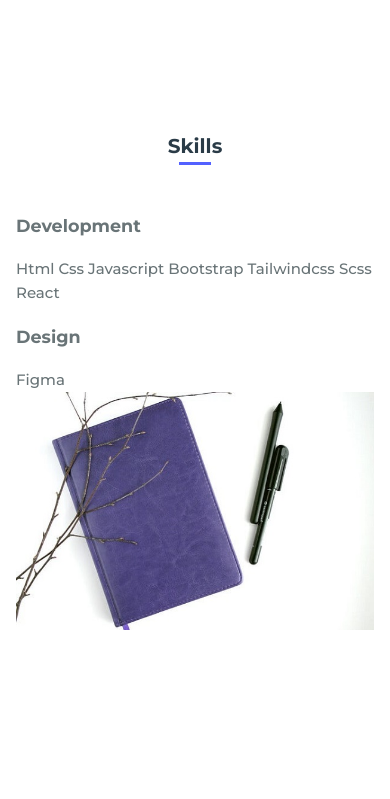
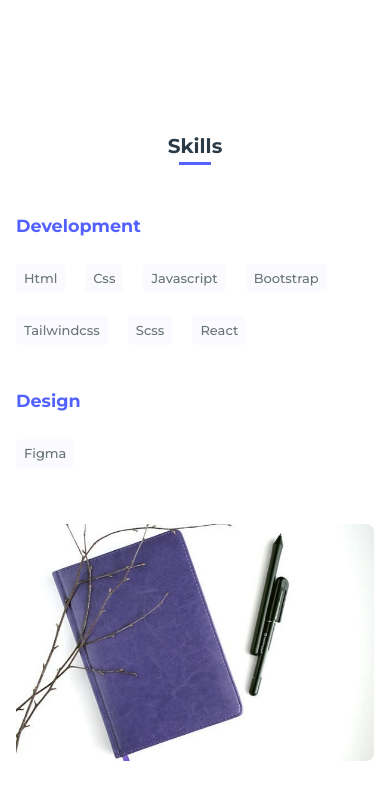
Before and after one commit to ramaherdianto/portfolio, a plain HTML site: page index.html in a window 390 px wide. Shown: the part 1386-2185 px from the top of the page. Before the commit the page ends 2064 px from the top, so only its background shows below. Drawn offline with nearby package versions, Linux system fonts and the light colour scheme.

Commit message:
memberikan style pada section skills dan sudah responsive

```diff
--- a/assets/css/style.css
+++ b/assets/css/style.css
@@ -333,6 +333,32 @@ img {
   color: var(--first-color);
 }
 
+/* ===== SKILLS =====*/
+.skills__container {
+  row-gap: 2rem;
+}
+.skills__subtitle {
+  color: var(--first-color);
+  margin-bottom: var(--mb-3);
+}
+.skills__name {
+  display: inline-block;
+  font-size: var(--small-font-size);
+  margin-right: var(--mb-2);
+  margin-bottom: var(--mb-3);
+  padding: 0.25rem 0.5rem;
+  background-color: var(--white-color);
+  border-radius: 0.25rem;
+  transition: all 0.4s ease-in-out;
+}
+.skills__name:hover {
+  background-color: var(--first-color);
+  color: var(--white-color);
+}
+.skills__img img {
+  border-radius: 0.5rem;
+}
+
 /* ===== MEDIA QUERIES =====*/
 /* For mobile version */
 @media screen and (max-width: 320px) {
@@ -412,6 +438,11 @@ img {
   .about__img img {
     width: 165px;
   }
+
+  .skills__container {
+    grid-template-columns: repeat(2, 1fr);
+    align-items: center;
+  }
 }
 
 @media screen and (min-width: 1024px) {
```
